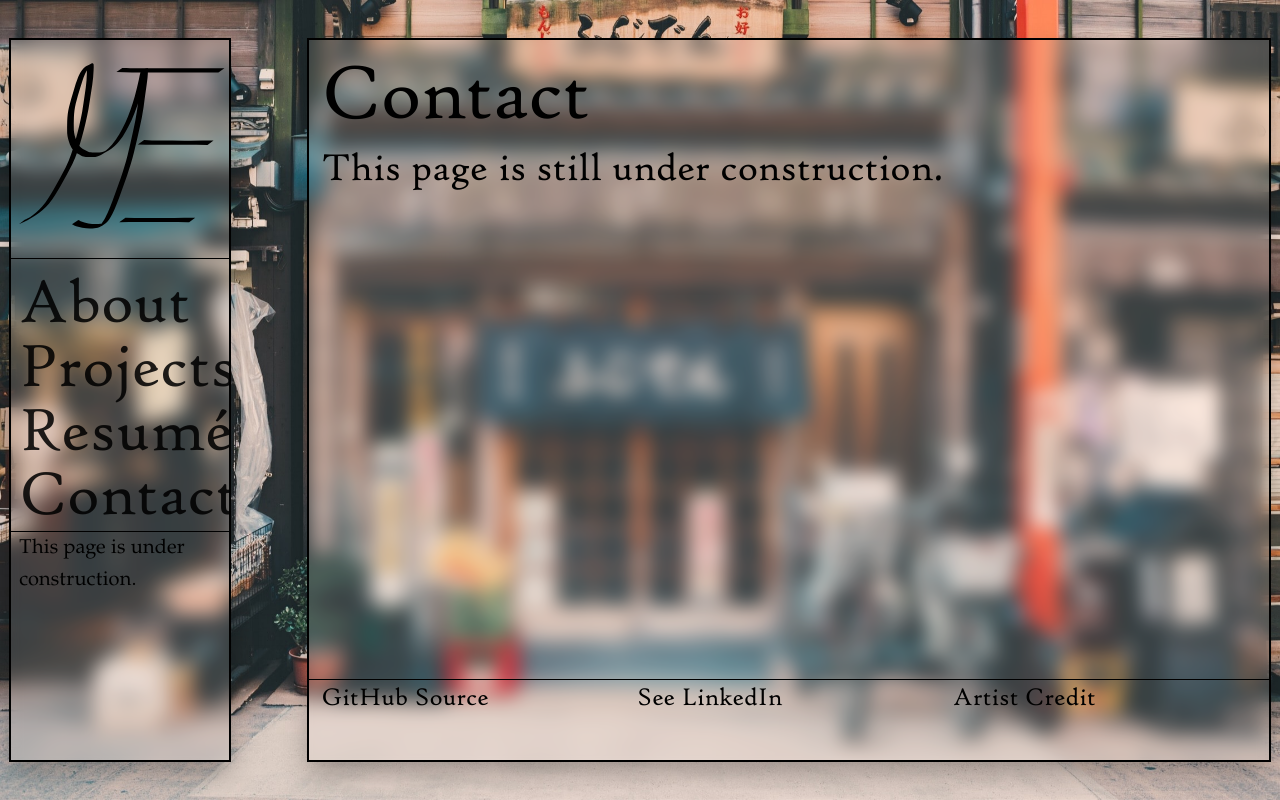
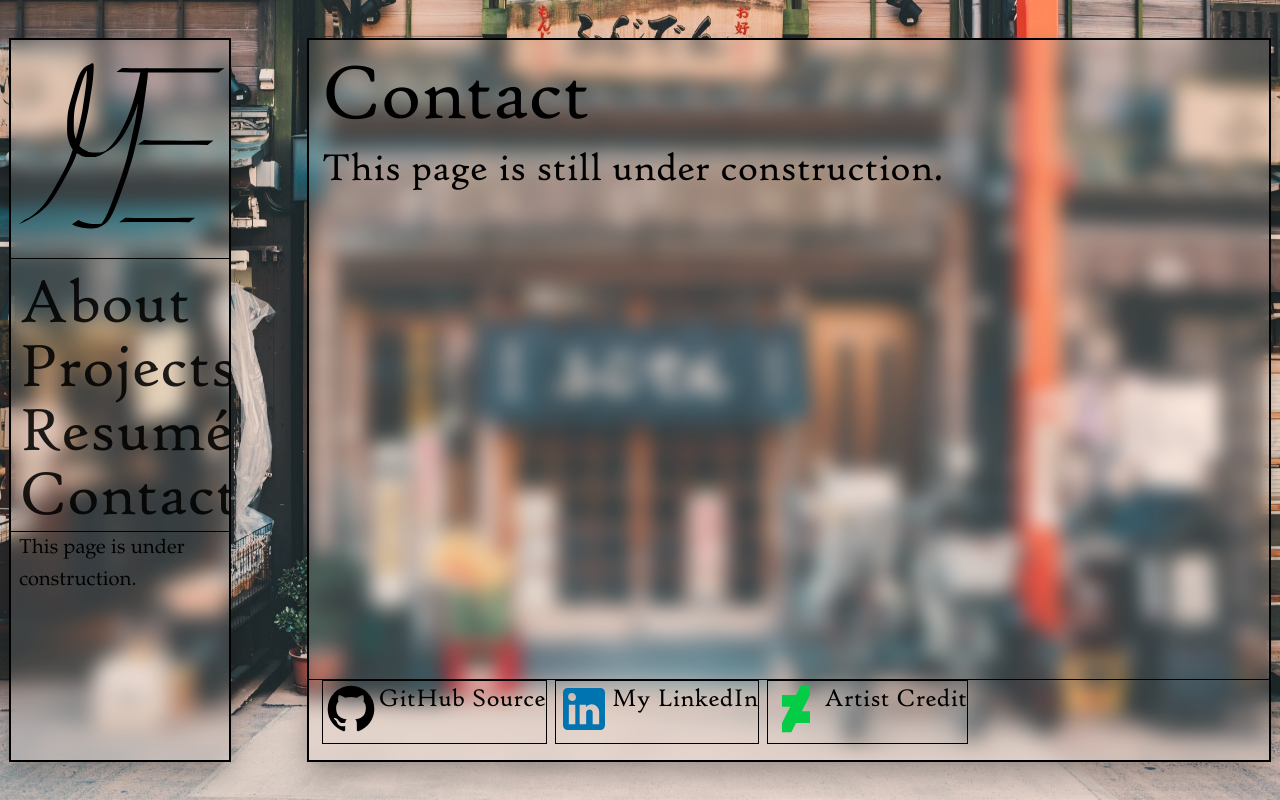
Before and after one commit to Matteas-Eden/matteas-eden.github.io, a React (Create React App) app: page /contact in a window 1280 px wide. Built offline with nearby package versions, Linux system fonts and the light colour scheme.

Commit message:
Create Label component and add to Footer

```diff
--- a/src/components/Footer.jsx
+++ b/src/components/Footer.jsx
@@ -1,6 +1,8 @@
 import React from 'react';
 
 import { Grid, makeStyles, Typography } from '@material-ui/core';
+import { Label } from './Label';
+import { mdiGithub, mdiLinkedin, mdiDeviantart } from '@mdi/js';
 
 const useStyles = makeStyles({
     root: {
@@ -28,23 +30,26 @@ export const Footer = () => {
             <Grid
                 container
                 direction="row"
-                alignItems="center"
-                justify="center"
+                alignItems="stretch"
+                justify="flex-start"
+                spacing={1}
             >
-                <Grid item xs>
-                    <Typography className={classes.root}>
-                        GitHub Source
-                    </Typography>
+                <Grid item>
+                    <Label text="GitHub Source" img={mdiGithub} />
                 </Grid>
-                <Grid item xs>
-                    <Typography className={classes.root}>
-                        See LinkedIn
-                    </Typography>
+                <Grid item>
+                    <Label
+                        text="My LinkedIn"
+                        img={mdiLinkedin}
+                        color="#0073b1"
+                    />
                 </Grid>
-                <Grid item xs>
-                    <Typography className={classes.root}>
-                        Artist Credit
-                    </Typography>
+                <Grid item>
+                    <Label
+                        text="Artist Credit"
+                        img={mdiDeviantart}
+                        colour="#05cc47"
+                    />
                 </Grid>
             </Grid>
         </div>
--- /dev/null
+++ b/src/components/Label.jsx
@@ -0,0 +1,42 @@
+import React from 'react';
+import { Grid, Typography, makeStyles } from '@material-ui/core';
+import Icon from '@mdi/react';
+
+const useStyles = makeStyles({
+    root: {
+        border: '1px solid black',
+    },
+    text: {
+        fontFamily: 'high-tower',
+        color: '#000',
+        fontSize: '2vw',
+    },
+});
+
+//  className={`{props.className}``_text`}
+
+export const Label = props => {
+    const classes = useStyles();
+
+    return (
+        <div className={classes.root}>
+            <Grid container>
+                {props.img && (
+                    <Grid item>
+                        <Icon
+                            path={props.img}
+                            title="label-icon"
+                            color={props.colour || props.color || 'black'}
+                            size={'7vh'}
+                        />
+                    </Grid>
+                )}
+                <Grid item>
+                    <Typography className={classes.text}>
+                        {props.text}
+                    </Typography>
+                </Grid>
+            </Grid>
+        </div>
+    );
+};
```
